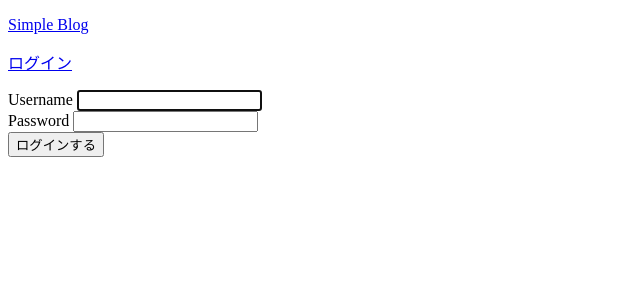
After one commit to ryohei-funamoto/django_simple_blog, a Django app: page /accounts/login/ in a window 1280 px wide. The commit adds this page. Shown: the top 300 px of the page, without its empty margins (0-640 px from the left). Run offline with Django 5.2, Linux system fonts and the light colour scheme.

Commit message:
feat: ログイン・ログアウト機能を実装
feat: ログイン・ログアウト機能を実装

```diff
--- a/config/settings.py
+++ b/config/settings.py
@@ -104,6 +104,11 @@ AUTH_PASSWORD_VALIDATORS = [
 ]
 
 
+LOGIN_URL = '/accounts/login/'
+LOGIN_REDIRECT_URL = '/'
+LOGOUT_REDIRECT_URL = '/accounts/login/'
+
+
 # Internationalization
 # https://docs.djangoproject.com/en/5.2/topics/i18n/
 
--- a/config/urls.py
+++ b/config/urls.py
@@ -19,5 +19,6 @@ from django.urls import path, include
 
 urlpatterns = [
     path('admin/', admin.site.urls),
+    path('accounts/', include('django.contrib.auth.urls')),
     path('', include('simple_blog.urls')),
 ]
--- a/simple_blog/templates/components/base.html
+++ b/simple_blog/templates/components/base.html
@@ -12,6 +12,17 @@
         {% else %}
             <p><a href="{% url 'simple_blog:index' %}">Simple Blog</a></p>
         {% endif %}
+        {% if user.is_authenticated %}
+            <p>ようこそ、 {{ user.username }} さん</p>
+            <form action="{% url 'logout' %}" method="POST">
+                {% csrf_token %}
+                <div>
+                    <button type="submit">ログアウト</button>
+                </div>
+            </form>
+        {% else %}
+            <p><a href="{% url 'login' %}">ログイン</a></p>
+        {% endif %}
     </header>
     {% block content %}{% endblock %}
 </body>
--- /dev/null
+++ b/simple_blog/templates/registration/login.html
@@ -0,0 +1,18 @@
+{% extends 'components/base.html' %}
+{% block title %}ログインページ | {{ block.super }}{% endblock %}
+{% block content %}
+    <form method="POST">
+        {% csrf_token %}
+        <div>
+            {{ form.username.label }}
+            {{ form.username }}
+        </div>
+        <div>
+            {{ form.password.label }}
+            {{ form.password }}
+        </div>
+        <div>
+            <button type="submit">ログインする</button>
+        </div>
+    </form>
+{% endblock %}
```
